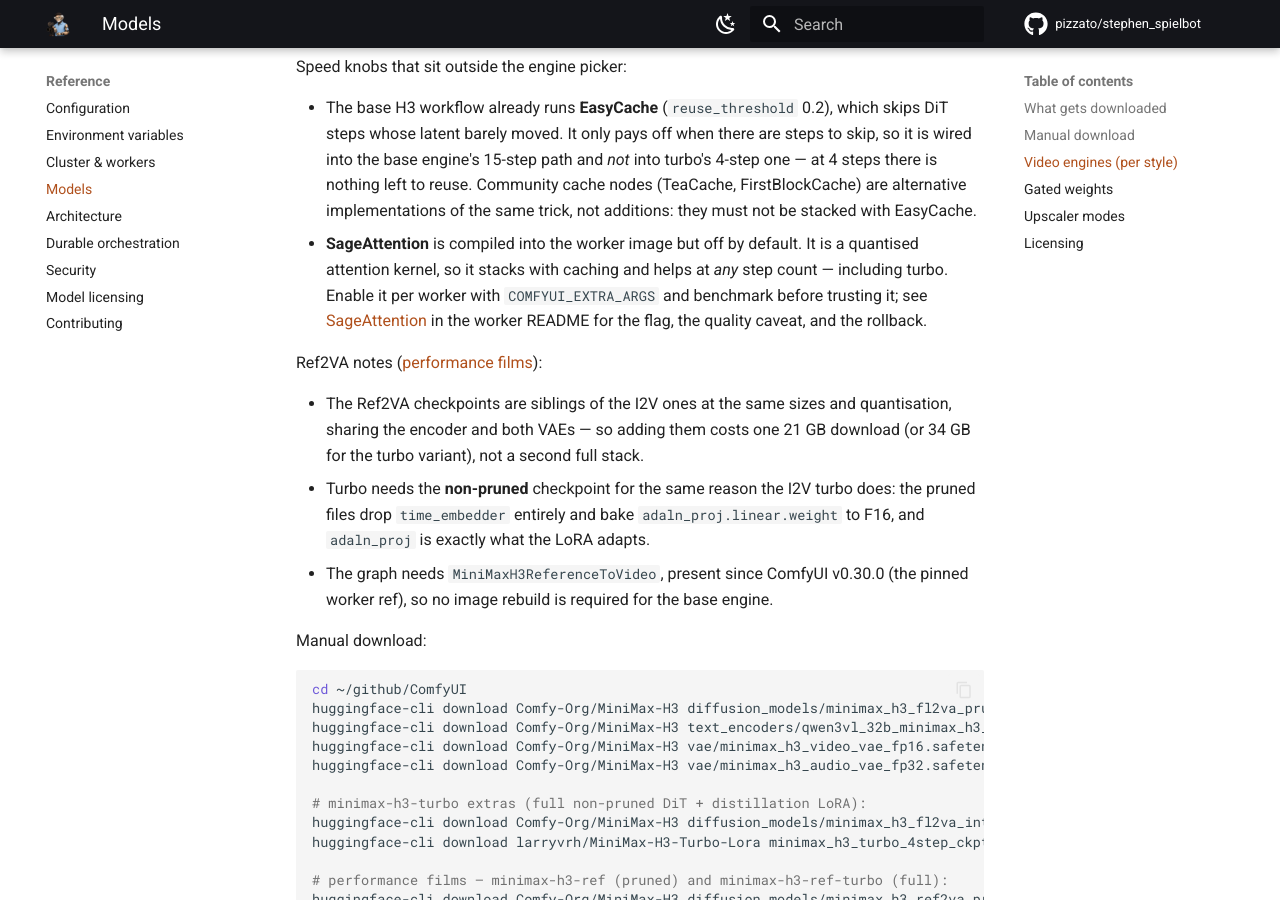
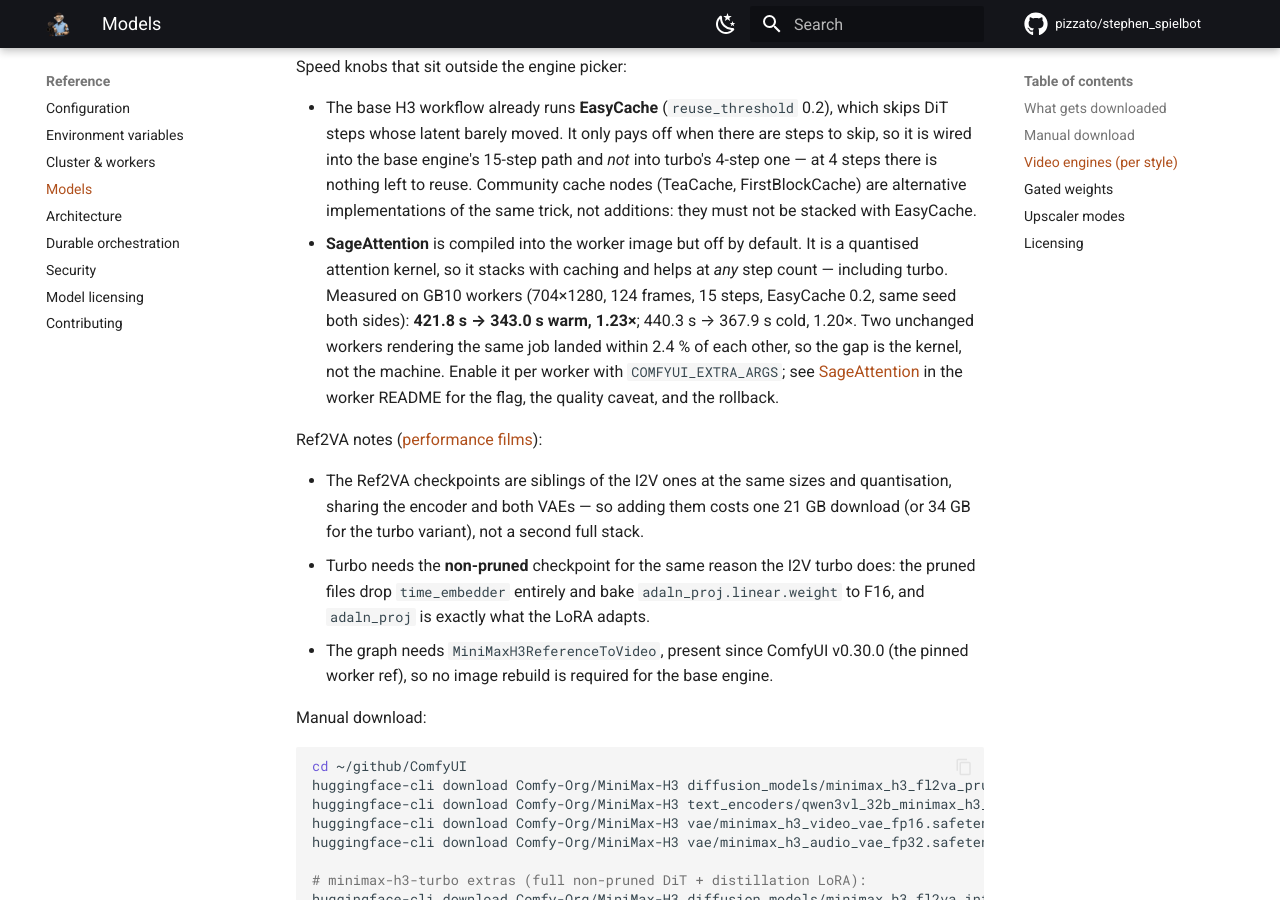
Before and after one commit to pizzato/stephen_spielbot, an MkDocs documentation site: the page built from docs/models.md, in a window 1280 px wide and 900 px high, scrolled down 2862 px. Built offline with MkDocs 1.6.1 and Material for MkDocs 9.7.7, drawn with Linux system fonts in a browser that asks for light colours; comment, search, counter and statistics services are not loaded.

Commit message:
Docs: SageAttention measures 1.23x on GB10, with the numbers behind it
Benchmarked on the fleet with the repo's own generate_video_h3 so the
graph matches production: 704x1280, 124 frames, 15 steps, EasyCache 0.2.
Warm 421.8s -> 343.0s (1.23x); cold 440.3s -> 367.9s (1.20x). Two
unchanged workers on the same job differed by 2.4%, so the cross-machine
A/B holds. Output intact: 124 frames either way, mean luma 137.4 vs
136.3 -- no black-render fallback.

Also records the trap that ate the first warm round: ComfyUI caches by
workflow hash, so a repeated seed returns the cached mp4 in 0.3s.

Co-Authored-By: Claude Opus 5 <noreply@anthropic.com>

```diff
--- a/docs/models.md
+++ b/docs/models.md
@@ -124,8 +124,11 @@ Speed knobs that sit outside the engine picker:
   same trick, not additions: they must not be stacked with EasyCache.
 - **SageAttention** is compiled into the worker image but off by default. It is a
   quantised attention kernel, so it stacks with caching and helps at *any* step
-  count — including turbo. Enable it per worker with `COMFYUI_EXTRA_ARGS` and
-  benchmark before trusting it; see
+  count — including turbo. Measured on GB10 workers (704×1280, 124 frames,
+  15 steps, EasyCache 0.2, same seed both sides): **421.8 s → 343.0 s warm,
+  1.23×**; 440.3 s → 367.9 s cold, 1.20×. Two unchanged workers rendering the
+  same job landed within 2.4 % of each other, so the gap is the kernel, not the
+  machine. Enable it per worker with `COMFYUI_EXTRA_ARGS`; see
   [SageAttention](https://github.com/pizzato/stephen_spielbot/blob/main/docker/README.md#sageattention-opt-in)
   in the worker README for the flag, the quality caveat, and the rollback.
 
```
Also changed, not shown: docker/README.md (+11 -0 lines).
